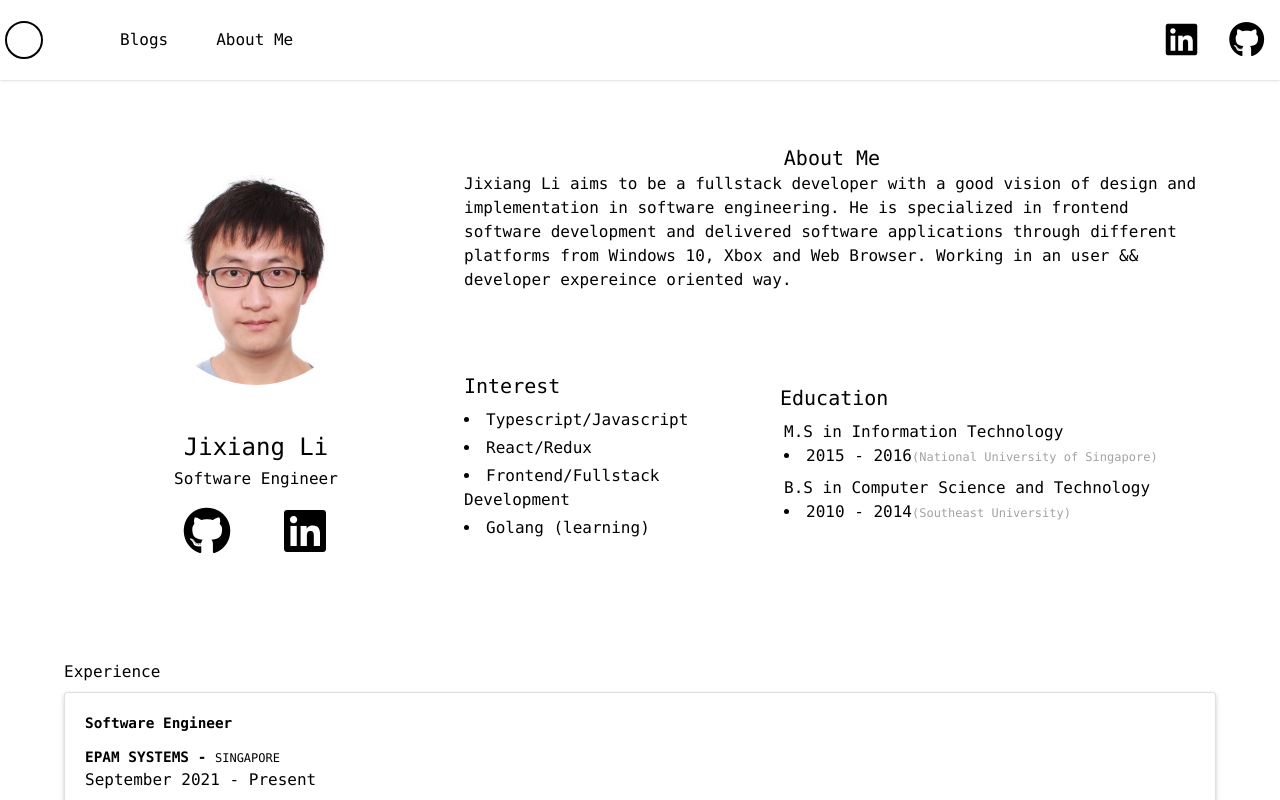
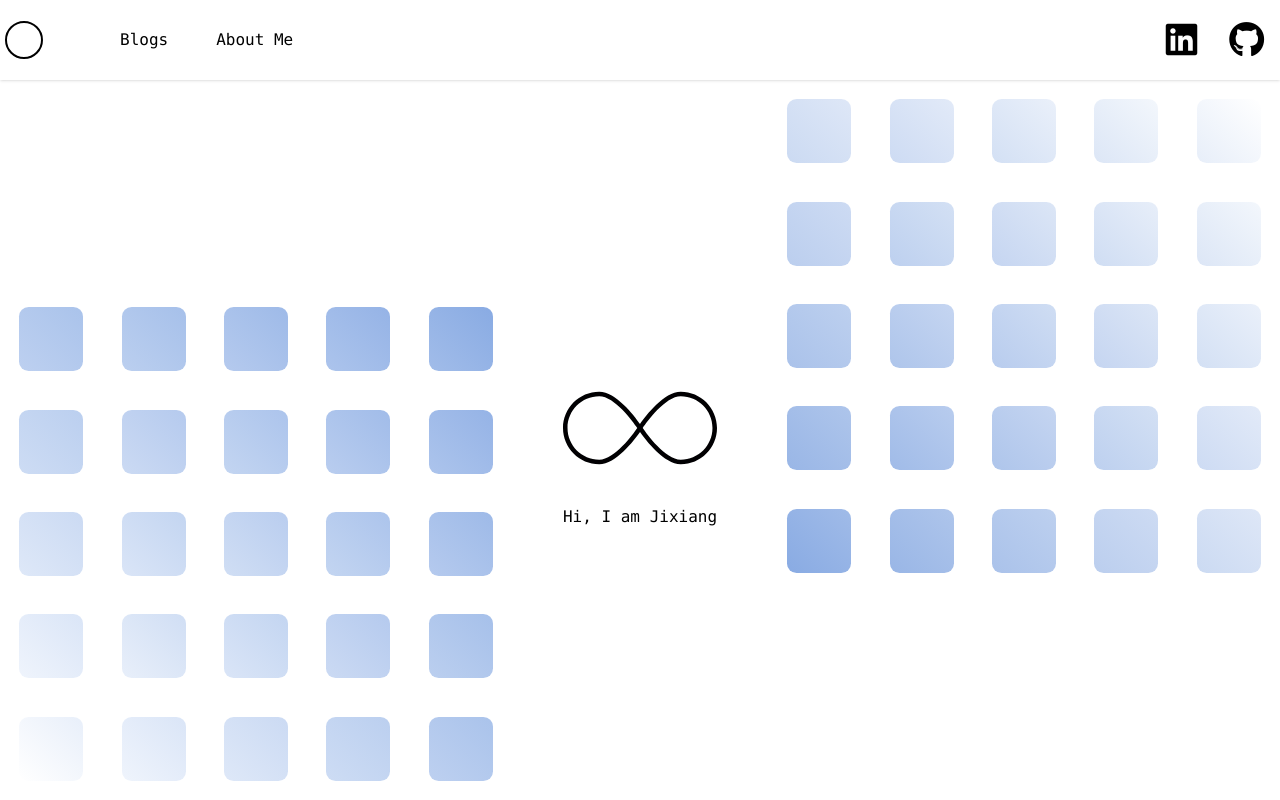
Before and after one commit to ljx213101212/ljx213101212.github.io, a React (Vite) app in the folder hello-jixiang/: page / in a window 1280 px wide. Shown: the top 800 px of the page. Built offline with nearby package versions, Linux system fonts and the light colour scheme.

Commit message:
add SquareDecorator component

```diff
--- a/hello-jixiang/src/App.tsx
+++ b/hello-jixiang/src/App.tsx
@@ -1,4 +1,4 @@
-import React, { useEffect, useState } from 'react';
+import React, { useContext, useEffect, useState } from 'react';
 import { BrowserRouter as Router, Switch, Route, useHistory, useLocation } from 'react-router-dom';
 
 import Nav from './components/Nav';
@@ -11,8 +11,10 @@ import Header from 'components/Header';
 import RouterHelper from 'components/RouterHelper';
 import { EVENTS, headerData } from 'constants';
 import Footer from 'components/Footer';
+import { AppThemeContext } from 'Provider';
 
 const App = () => {
+  const appThemeContext = useContext(AppThemeContext);
   const [hasScrollBar, setHasScrollBar] = useState(false);
   const documentHasScrollBar = () => document.body.clientHeight > document.documentElement.clientHeight;
 
@@ -20,10 +22,18 @@ const App = () => {
     setHasScrollBar(documentHasScrollBar());
   };
 
+  const updateHeaderHeight = () => {
+    const header = document.querySelector('header')!;
+    appThemeContext.setHeaderHeight(Number.isNaN(header.clientHeight) ? 0 : header.clientHeight);
+  };
+
   useEffect(() => {
     window.addEventListener(EVENTS.ROUTER_LOCATION_CHANGED, onRouterLocationChanged);
+    window.addEventListener('resize', updateHeaderHeight);
+    updateHeaderHeight();
     return () => {
       window.removeEventListener(EVENTS.ROUTER_LOCATION_CHANGED, onRouterLocationChanged);
+      window.removeEventListener('resize', updateHeaderHeight);
     };
   }, []);
   return (
--- a/hello-jixiang/src/Provider.tsx
+++ b/hello-jixiang/src/Provider.tsx
@@ -21,14 +21,17 @@ const initialAppOverlayContext = {
 
 interface AppThemetInterface {
   name: string;
+  headerHeight: number;
+  setHeaderHeight: (height: number) => any;
 }
 
 const initialAppThemeContext = {
   name: 'light',
+  headerHeight: 0,
+  setHeaderHeight: () => {},
 } as AppThemetInterface;
 
 export const AppThemeContext = React.createContext(initialAppThemeContext);
-
 export const AppOverlayContext = React.createContext<AppOverlayInterface>(initialAppOverlayContext);
 
 interface AppProviderProps {
@@ -39,13 +42,14 @@ const AppProvider = ({ children }: AppProviderProps) => {
   const [opacityValue, setOpacityValue] = useState(initialAppOverlayContext.opacity);
   const [opacityColor, setOpacityColor] = useState(initialAppOverlayContext.color);
 
+  const [headerHeight, setHeaderHeight] = useState(initialAppThemeContext.headerHeight);
+
   const appOverlayContextValue = useMemo(
     () => ({
       status: opacityStatus,
       opacity: opacityValue,
       color: opacityColor,
       setStatus: (opacityStatus: boolean) => {
-        console.log('setOpacityStatus', opacityStatus);
         setOpacityStatus(opacityStatus);
       },
       setOpacity: (opacityValue: number) => setOpacityValue(opacityValue),
@@ -54,9 +58,17 @@ const AppProvider = ({ children }: AppProviderProps) => {
     [opacityStatus, opacityValue, opacityColor],
   );
 
-  console.log('AppProvider re-rendered', appOverlayContextValue);
+  const appThemeContextValue = useMemo(
+    () => ({
+      ...initialAppThemeContext,
+      headerHeight: headerHeight,
+      setHeaderHeight: setHeaderHeight,
+    }),
+    [headerHeight],
+  );
+
   return (
-    <AppThemeContext.Provider value={initialAppThemeContext}>
+    <AppThemeContext.Provider value={appThemeContextValue}>
       <AppOverlayContext.Provider value={appOverlayContextValue}>{children}</AppOverlayContext.Provider>
     </AppThemeContext.Provider>
   );
--- /dev/null
+++ b/hello-jixiang/src/components/FirstImpression.tsx
@@ -0,0 +1,60 @@
+import { AppThemeContext } from 'Provider';
+import React, { useContext } from 'react';
+import styled from 'styled-components';
+import infiniteSVG from 'assets/icons/infinite.svg';
+import SquareDecorator from 'components/libs/SquareDecorator';
+
+const FirstImpression = () => {
+  const appThemeContext = useContext(AppThemeContext);
+
+  return (
+    <FirstImpressionContainer headerHeight={appThemeContext.headerHeight}>
+      <div>
+        <FirstImage src={infiniteSVG}></FirstImage>
+        <div>Hi, I am Jixiang</div>
+      </div>
+
+      <SquareDecorationWrapper top={'0px'} right={'0px'}>
+        <SquareDecorator row={5} col={5} colorStart={'89abe3'} colorEnd={'ffffff'}></SquareDecorator>
+      </SquareDecorationWrapper>
+
+      <SquareDecorationWrapper bottom={'0px'} left={'0px'}>
+        <SquareDecorator row={5} col={5} colorStart={'ffffff'} colorEnd={'89abe3'}></SquareDecorator>
+      </SquareDecorationWrapper>
+    </FirstImpressionContainer>
+  );
+};
+
+export default FirstImpression;
+
+interface FirstImpressionContainerProps {
+  headerHeight: number;
+}
+
+const FirstImpressionContainer = styled.div<FirstImpressionContainerProps>`
+  width: 100%;
+  height: calc(100vh - ${(p) => p.headerHeight}px);
+  display: flex;
+  justify-content: center;
+  align-items: center;
+  position: relative;
+`;
+
+const FirstImage = styled.img`
+  max-width: 12rem;
+  max-height: 12rem;
+`;
+
+interface SquareDecorationWrapper {
+  top?: string;
+  bottom?: string;
+  left?: string;
+  right?: string;
+}
+const SquareDecorationWrapper = styled.div<SquareDecorationWrapper>`
+  position: absolute;
+  top: ${(p) => p.top ?? 'initial'};
+  bottom: ${(p) => p.bottom ?? 'initial'};
+  left: ${(p) => p.left ?? 'initial'};
+  right: ${(p) => p.right ?? 'initial'};
+`;
--- a/hello-jixiang/src/components/Header.tsx
+++ b/hello-jixiang/src/components/Header.tsx
@@ -72,7 +72,7 @@ const Header = ({ links, medias }: HeaderProps) => {
   };
 
   return (
-    <>
+    <HeaderContainer>
       <header className="bg-white shadow py-4 hidden md:block">
         <div className="flex items-center md:container md:mx-auto">
           <div className="logo">
@@ -157,12 +157,13 @@ const Header = ({ links, medias }: HeaderProps) => {
           })}
         </SlideMenuMediaItemContainer>
       </SlideMenu>
-    </>
+    </HeaderContainer>
   );
 };
 
 export default Header;
 
+const HeaderContainer = styled.div``;
 interface MenuIconProps {
   color: string;
 }
--- /dev/null
+++ b/hello-jixiang/src/components/libs/SquareDecorator.tsx
@@ -0,0 +1,89 @@
+import React from 'react';
+import styled from 'styled-components';
+import { getDecimalFromHex, getHexFromDecimal, hex2rgba } from 'utils/math';
+
+interface SquareDecoratorProps {
+  row: number;
+  col: number;
+  colorStart: string;
+  colorEnd: string;
+}
+
+const SquareDecorator = ({ row, col, colorStart, colorEnd }: SquareDecoratorProps) => {
+  const operator = React.useMemo(
+    () => (getDecimalFromHex(colorStart) - getDecimalFromHex(colorEnd) >= 0 ? -1 : 1),
+    [colorStart, colorEnd],
+  );
+
+  const getHexColorRGBDelta = (
+    curRow: number,
+    curCol: number,
+    colorHexStrStart: string,
+    colorHexStrEnd: string,
+  ): number => {
+    const diagonalLength = Math.hypot(row, col);
+    const diagonalHexDecimal = Math.abs(getDecimalFromHex(colorHexStrStart) - getDecimalFromHex(colorHexStrEnd));
+    const diagonalCurrentStartLength = Math.hypot(curRow, curCol);
+
+    const deltaHexDecimal = Math.floor((diagonalCurrentStartLength / diagonalLength) * diagonalHexDecimal);
+    console.log(diagonalCurrentStartLength, diagonalLength, diagonalHexDecimal, deltaHexDecimal);
+    return operator * deltaHexDecimal;
+  };
+
+  const getHexColorStart = (row: number, col: number): string => {
+    const R_START = colorStart.substring(0, 2),
+      R_END = colorEnd.substring(0, 2);
+    const G_START = colorStart.substring(2, 4),
+      G_END = colorEnd.substring(2, 4);
+    const B_START = colorStart.substring(4, 6),
+      B_END = colorEnd.substring(4, 6);
+
+    console.log(R_START, R_END, getHexColorRGBDelta(row, col, R_START, R_END));
+
+    const R = Math.abs(getDecimalFromHex(R_START) + getHexColorRGBDelta(row, col, R_START, R_END));
+    const G = Math.abs(getDecimalFromHex(G_START) + getHexColorRGBDelta(row, col, G_START, G_END));
+    const B = Math.abs(getDecimalFromHex(B_START) + getHexColorRGBDelta(row, col, B_START, B_END));
+
+    return `#${getHexFromDecimal(R)}${getHexFromDecimal(G)}${getHexFromDecimal(B)}`;
+  };
+  return (
+    <SquareDecoratorWrapper>
+      {Array(row)
+        .fill('')
+        .map((_value, i) => (
+          <div style={{ display: 'flex' }}>
+            {Array(col)
+              .fill('')
+              .map((_value, j) => (
+                <SquareDecoration
+                  deg={'45deg'}
+                  startColor={getHexColorStart(row - i - 1, j)}
+                  endColor={getHexColorStart(row - i, j + 1)}
+                ></SquareDecoration>
+              ))}
+          </div>
+        ))}
+    </SquareDecoratorWrapper>
+  );
+};
+
+export default SquareDecorator;
+
+const SquareDecoratorWrapper = styled.div`
+  display: flex;
+  flex-direction: column;
+`;
+
+interface SquareDecorationProps {
+  startColor: string;
+  endColor: string;
+  deg: string;
+}
+
+const SquareDecoration = styled.div<SquareDecorationProps>`
+  width: 4rem;
+  height: 4rem;
+  background: linear-gradient(${(p) => p.deg}, ${(p) => p.startColor}, ${(p) => p.endColor});
+  margin: 1.2rem;
+  border-radius: 15%;
+`;
--- a/hello-jixiang/src/utils/math.ts
+++ b/hello-jixiang/src/utils/math.ts
@@ -1 +1,19 @@
 export const getCurrentYear = () => new Date().getFullYear();
+
+export const getDecimalFromHex = (hexStr: string) => {
+  const num = parseInt(hexStr, 16);
+  return Number.isNaN(num) ? 0 : num;
+};
+
+export const getHexFromDecimal = (decimal: number) => {
+  const str = decimal.toString(16);
+  return str.length % 2 > 0 ? '0' + str : str;
+};
+
+export const hex2rgba = (hex: string, alpha: number = 1) => {
+  const r = parseInt(hex.slice(1, 3), 16);
+  const g = parseInt(hex.slice(3, 5), 16);
+  const b = parseInt(hex.slice(5, 7), 16);
+
+  return `rgba(${r},${g},${b},${alpha})`;
+};
--- a/hello-jixiang/src/views/Home.tsx
+++ b/hello-jixiang/src/views/Home.tsx
@@ -1,4 +1,4 @@
-import React from 'react';
+import React, { useContext } from 'react';
 import { footerData } from 'constants';
 
 import AboutMe from 'components/AboutMe';
@@ -8,6 +8,8 @@ import Quotes from 'components/Quotes';
 import Footer from 'components/Footer';
 import { epamExp, razerExp, dhiExp, personalProjects, epamProjects, razerProjects, quotes } from 'constants';
 import Header from 'components/Header';
+import FirstImpression from 'components/FirstImpression';
+import { AppThemeContext } from 'Provider';
 
 const myExps = [epamExp, razerExp, dhiExp];
 const myProjs = [...personalProjects, ...epamProjects, ...razerProjects];
@@ -15,77 +17,13 @@ const myProjs = [...personalProjects, ...epamProjects, ...razerProjects];
 const Home = () => {
   return (
     <React.Fragment>
+      <section className="md:flex aboutme h-screen">
+        <FirstImpression></FirstImpression>
+      </section>
       <div className="md:container md:mx-auto items-center px-4 leading-normal">
-        <section className="md:flex aboutme pt-12 md:px-12">
+        {/* <section className="md:flex aboutme pt-12 md:px-12">
           <AboutMe />
-          {/* <div className="md:flex justify-center flex-gold-prev">
-            <div className="md:flex flex-col p-4 justify-items-center items-center">
-              <img className="md:w-3/5 rounded-full m-auto w-1/2" src={avatarUrl} alt="Avatar" />
-              <div className="text-center">
-                <h2 className="text-2xl p-4 pb-1">Jixiang Li</h2>
-                <h3 className="p-4 pt-0">Software Engineer</h3>
-                <ul className="flex">
-                  <li className="flex-1">
-                    <a href="https://github.com/ljx213101212" target="_blank">
-                      <i className="fab fa-github big-icon transform  hover:scale-125 text-5xl transition-colors duration-150 transition-transform duration-300 ease-in-out"></i>
-                    </a>
-                  </li>
-
-                  <li className="flex-1">
-                    <a href="https://www.linkedin.com/in/jixiang-li-89b4a5b6/" target="_blank">
-                      <i className="fab fa-linkedin big-icon transform  hover:scale-125 text-5xl transition-colors duration-150 transition-transform duration-300 ease-in-out"></i>
-                    </a>
-                  </li>
-                </ul>
-              </div>
-            </div>
-          </div>
-          <div className="md:flex justify-center flex-col flex-gold-after h-full">
-            <div className="md:flex flex-col p-4 justify-items-center items-center">
-              <h1 className="text-xl">About Me</h1>
-              <p>
-                Jixiang Li aims to be a fullstack developer with a good vision of design and implementation in software
-                engineering. He is specialized in frontend software development and delivered software applications
-                through different platforms from Windows 10, Xbox and Web Browser. Working in an user && developer
-                expereince oriented way.
-              </p>
-            </div>
-            <div className="md:flex p-4 justify-items-center items-center mt-8">
-              <div className="md:flex-5 text-left m-4 md:pl-0 md:ml-0">
-                <h1 className="text-xl pb-1">Interest</h1>
-                <li className="pt-1">Typescript/Javascript</li>
-                <li className="pt-1">React/Redux</li>
-                <li className="pt-1">Frontend/Fullstack Development</li>
-                <li className="pt-1">Golang (learning) </li>
-              </div>
-              <div className="md:flex-7 text-left">
-                <h1 className="text-xl pb-1"> Education</h1>
-                <div className="p-1">
-                  <h3>M.S in Information Technology</h3>
-                  <li>
-                    2015 - 2016
-                    <span className="text-gray-400 text-xs">
-                      <a href="https://nus.edu.sg/" target="_blank">
-                        (National University of Singapore)
-                      </a>
-                    </span>
-                  </li>
-                </div>
-                <div className="p-1">
-                  <h3>B.S in Computer Science and Technology</h3>
-                  <li>
-                    2010 - 2014
-                    <span className="text-gray-400 text-xs">
-                      <a href="https://www.seu.edu.cn/english/" target="_blank">
-                        (Southeast University)
-                      </a>
-                    </span>
-                  </li>
-                </div>
-              </div>
-            </div>
-          </div> */}
-        </section>
+        </section> */}
         <section className="flex flex-col pt-20 md:px-12  experience">
           <div className="mt-2">Experience</div>
           <div className="flex flex-col w-full mt-2">
```
Also changed, not shown: hello-jixiang/src/views/About.tsx (+2 -13 lines), hello-jixiang/src/assets/icons/infinite.svg (added).
